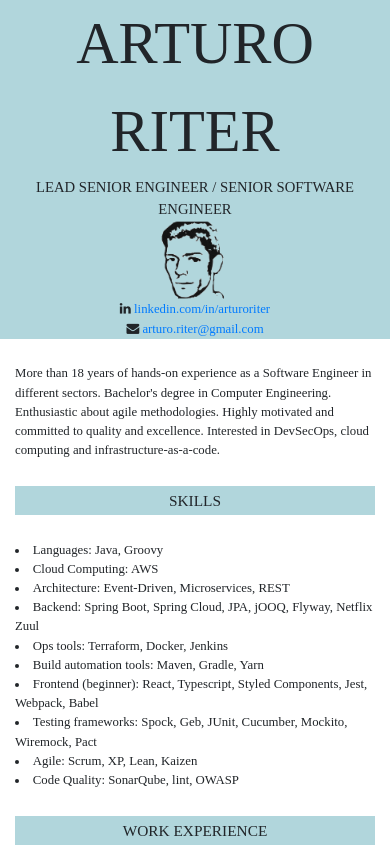
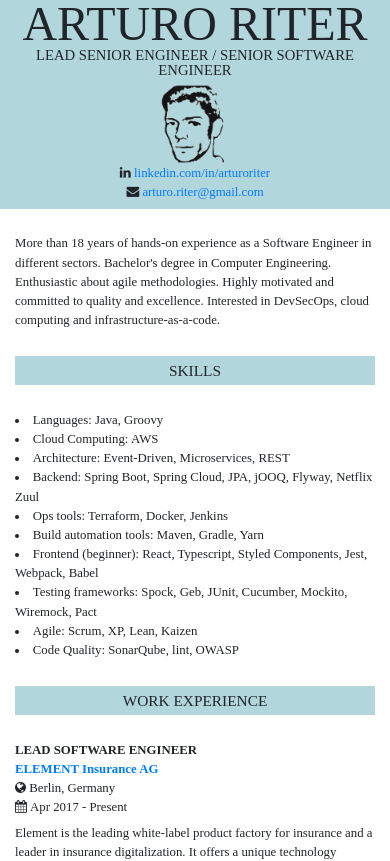
Before and after one commit to arturoriter/profile, a React (Create React App) app: page / in a window 390 px wide. Shown: the top 861 px of the page. Built offline with nearby package versions, Linux system fonts and the light colour scheme.

Commit message:
Adjusting layout for mobile

```diff
--- a/src/App.tsx
+++ b/src/App.tsx
@@ -16,10 +16,9 @@ const AppContainer = styled.div`
 
 const App = () => {
   return (
-    <>
     <AppContainer>
       <About />
-        <div className="container">
+      <div className="container col-12 col-md-9 col-xl-8 col-lg-9 col-xl-8">
         <Summary />
         <Skills />
         <WorkExperience />
@@ -29,7 +28,6 @@ const App = () => {
       </div>
       <Footer />
     </AppContainer>
-    </>
   );
 };
 
--- a/src/components/About.tsx
+++ b/src/components/About.tsx
@@ -3,7 +3,7 @@ import styled from 'styled-components';
 import Contacts from './Contacts';
 
 const Name = styled.div`
-  font-size: 44pt;
+  font-size: 36pt;
   text-align: center;
 `;
 
@@ -21,15 +21,20 @@ const PageContent = styled.div`
 const About = () => {
   return (
     <PageContent>
-      <div
-        className="row container-fluid justify-content-around"
-        style={{ margin: '0' }}
-      >
-        <div>
-          <Name>ARTURO RITER</Name>
-          <JobTitle>Lead Senior Engineer / Senior Software Engineer</JobTitle>
+      <div className="container col-12 col-md-9 col-xl-8">
+        <div className="row justify-content-md-center no-gutters">
+          <div
+            className="col col-md-8"
+            style={{ alignSelf: 'center', lineHeight: '1' }}
+          >
+            <Name>ARTURO RITER</Name>
+            <JobTitle>Lead Senior Engineer / Senior Software Engineer</JobTitle>
+          </div>
+          <div className="col-md-auto"></div>
+          <div className="col col-md-4" style={{marginTop: '0.5em', marginBottom: '0.5em'}}>
+            <Contacts />
+          </div>
         </div>
-        <Contacts />
       </div>
     </PageContent>
   );
--- a/src/components/Contacts.tsx
+++ b/src/components/Contacts.tsx
@@ -8,11 +8,11 @@ const FaceImage = styled.img`
 
 const Contacts = () => {
   return (
-    <div>
-      <div style={{ textAlign: 'center' }}>
+    <div style={{ textAlign: 'center' }}>
+      <div>
         <FaceImage src={Face} />
       </div>
-      <div style={{ textAlign: 'center' }}>
+      <div>
         <span className="fa fa-linkedin" />
         &nbsp;
         <a
@@ -23,7 +23,7 @@ const Contacts = () => {
           linkedin.com/in/arturoriter
         </a>
       </div>
-      <div style={{ textAlign: 'center' }}>
+      <div>
         <span className="fa fa-envelope" />
         &nbsp;
         <a
```
Also changed, not shown: OpenQuestion.txt (deleted), 1 other file (tests, documents, lock files or other folders). Lines whose indentation alone changed are shown as unchanged.
